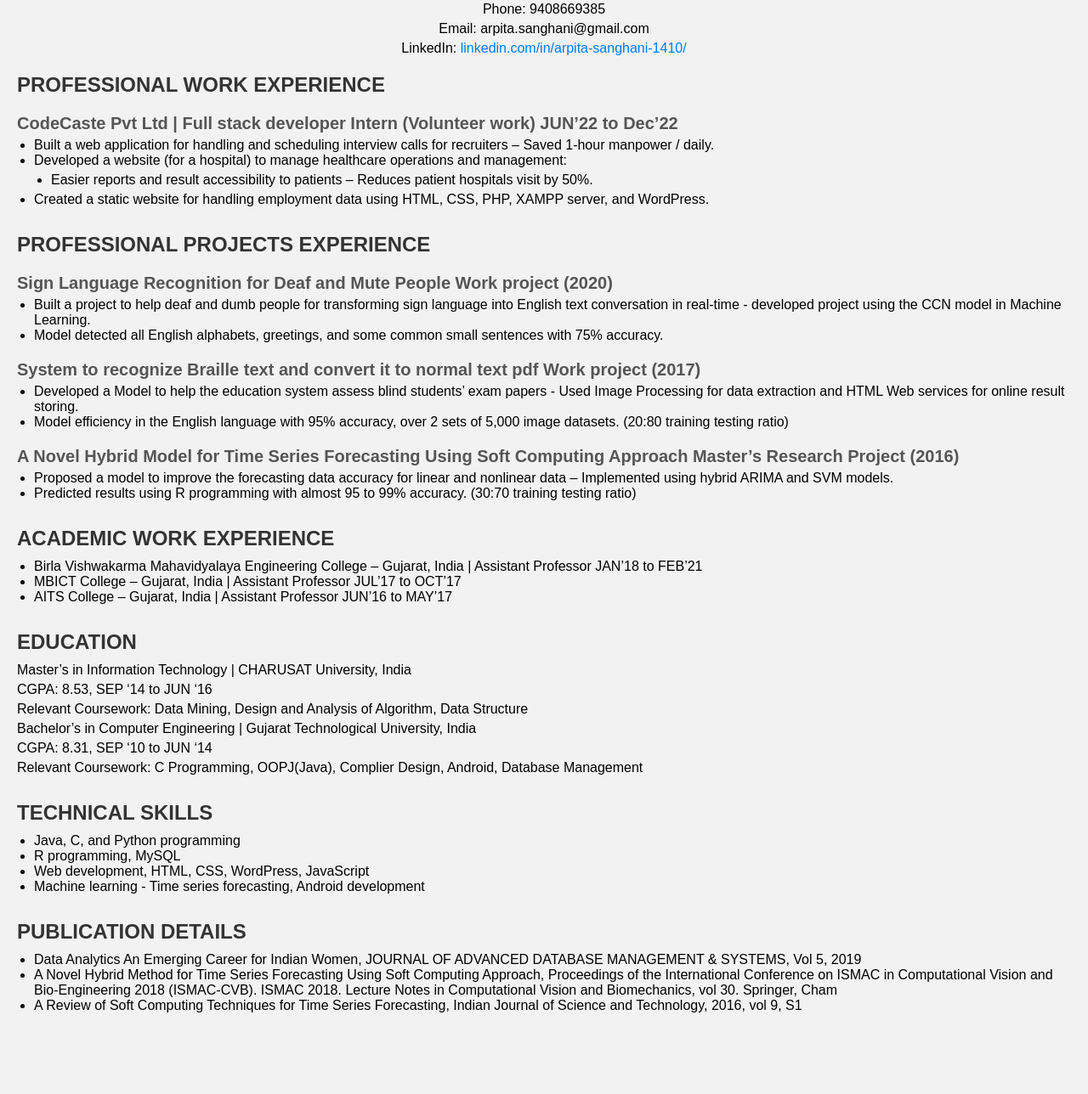
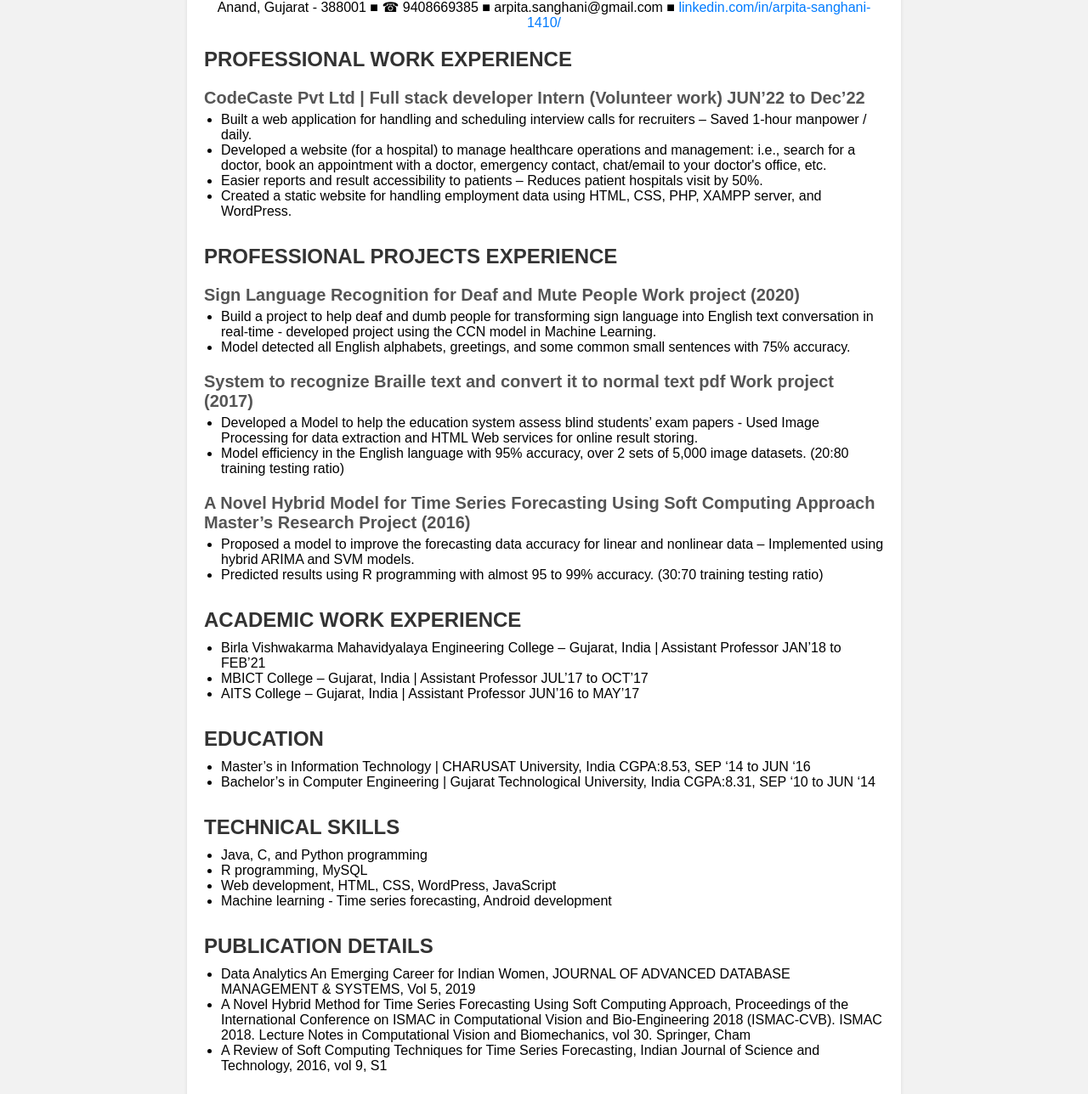
Before and after one commit to 1410Arpita/Arpita-Sanghani-Resume, a plain HTML site: page index.html in a window 1280 px wide. Shown: the part 104-1392 px from the top of the page at 85% size. Before the commit the page ends 1347 px from the top, so only its background shows below. Drawn offline with Linux system fonts and the light colour scheme.

Commit message:
Update index.html

```diff
--- a/index.html
+++ b/index.html
@@ -1,18 +1,18 @@
 <!DOCTYPE html>
 <html lang="en">
+
 <head>
   <meta charset="UTF-8">
   <meta name="viewport" content="width=device-width, initial-scale=1.0">
   <title>ARPITA SANGHANI - Resume</title>
   <link rel="stylesheet" href="css/style.css">
 </head>
+
 <body>
+  <div class="container">
     <header>
       <h1>ARPITA SANGHANI</h1>
-        <p>Anand, Gujarat - 388001</p>
-        <p>Phone: 9408669385</p>
-        <p>Email: arpita.sanghani@gmail.com</p>
-        <p>LinkedIn: <a href="https://www.linkedin.com/in/arpita-sanghani-1410/">linkedin.com/in/arpita-sanghani-1410/</a></p>
+      <p>Anand, Gujarat - 388001 &#9632; &#9742; 9408669385 &#9632; arpita.sanghani@gmail.com &#9632; <a href="linkedin.com/in/arpita-sanghani-1410/">linkedin.com/in/arpita-sanghani-1410/</a></p>
     </header>
 
     <section>
@@ -20,11 +20,8 @@
       <h3>CodeCaste Pvt Ltd | Full stack developer Intern (Volunteer work) JUN’22 to Dec’22</h3>
       <ul>
         <li>Built a web application for handling and scheduling interview calls for recruiters – Saved 1-hour manpower / daily.</li>
-            <li>Developed a website (for a hospital) to manage healthcare operations and management:
-                <ul>
+        <li>Developed a website (for a hospital) to manage healthcare operations and management: i.e., search for a doctor, book an appointment with a doctor, emergency contact, chat/email to your doctor's office, etc.</li>
         <li>Easier reports and result accessibility to patients – Reduces patient hospitals visit by 50%.</li>
-                </ul>
-            </li>
         <li>Created a static website for handling employment data using HTML, CSS, PHP, XAMPP server, and WordPress.</li>
       </ul>
     </section>
@@ -33,7 +30,7 @@
       <h2>PROFESSIONAL PROJECTS EXPERIENCE</h2>
       <h3>Sign Language Recognition for Deaf and Mute People Work project (2020)</h3>
       <ul>
-            <li>Built a project to help deaf and dumb people for transforming sign language into English text conversation in real-time - developed project using the CCN model in Machine Learning.</li>
+        <li>Build a project to help deaf and dumb people for transforming sign language into English text conversation in real-time - developed project using the CCN model in Machine Learning.</li>
         <li>Model detected all English alphabets, greetings, and some common small sentences with 75% accuracy.</li>
       </ul>
 
@@ -61,13 +58,10 @@
 
     <section>
       <h2>EDUCATION</h2>
-        <p>Master’s in Information Technology | CHARUSAT University, India</p>
-        <p>CGPA: 8.53, SEP ‘14 to JUN ‘16</p>
-        <p>Relevant Coursework: Data Mining, Design and Analysis of Algorithm, Data Structure</p>
-
-        <p>Bachelor’s in Computer Engineering | Gujarat Technological University, India</p>
-        <p>CGPA: 8.31, SEP ‘10 to JUN ‘14</p>
-        <p>Relevant Coursework: C Programming, OOPJ(Java), Complier Design, Android, Database Management</p>
+      <ul>
+        <li>Master’s in Information Technology | CHARUSAT University, India CGPA:8.53, SEP ‘14 to JUN ‘16</li>
+        <li>Bachelor’s in Computer Engineering | Gujarat Technological University, India CGPA:8.31, SEP ‘10 to JUN ‘14</li>
+      </ul>
     </section>
 
     <section>
@@ -88,5 +82,15 @@
         <li>A Review of Soft Computing Techniques for Time Series Forecasting, Indian Journal of Science and Technology, 2016, vol 9, S1</li>
       </ul>
     </section>
+
+    <section>
+      <h2>Resume</h2>
+      <div class="resume-download">
+        <a href="resume.pdf" target="_blank">Download Resume</a>
+      </div>
+    </section>
+
+  </div>
 </body>
+
 </html>
```
Lines whose indentation alone changed are shown as unchanged.
